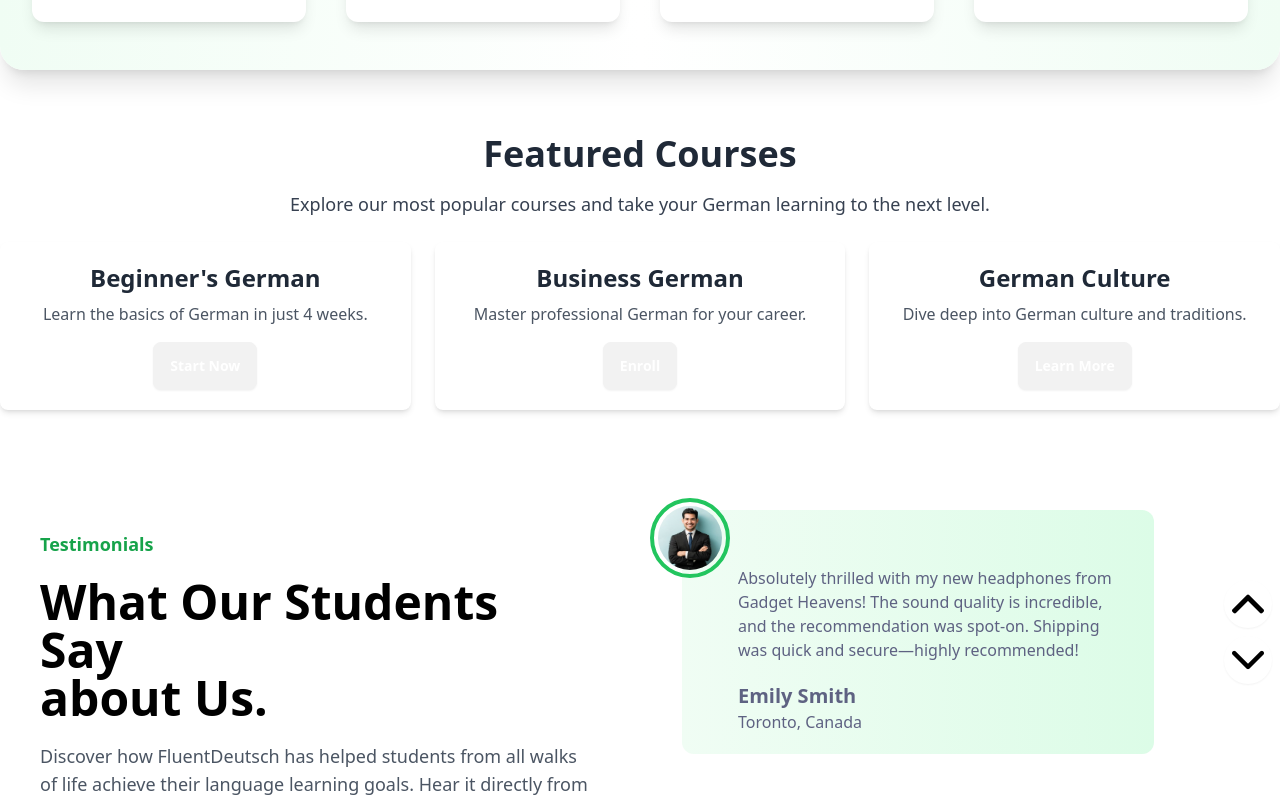
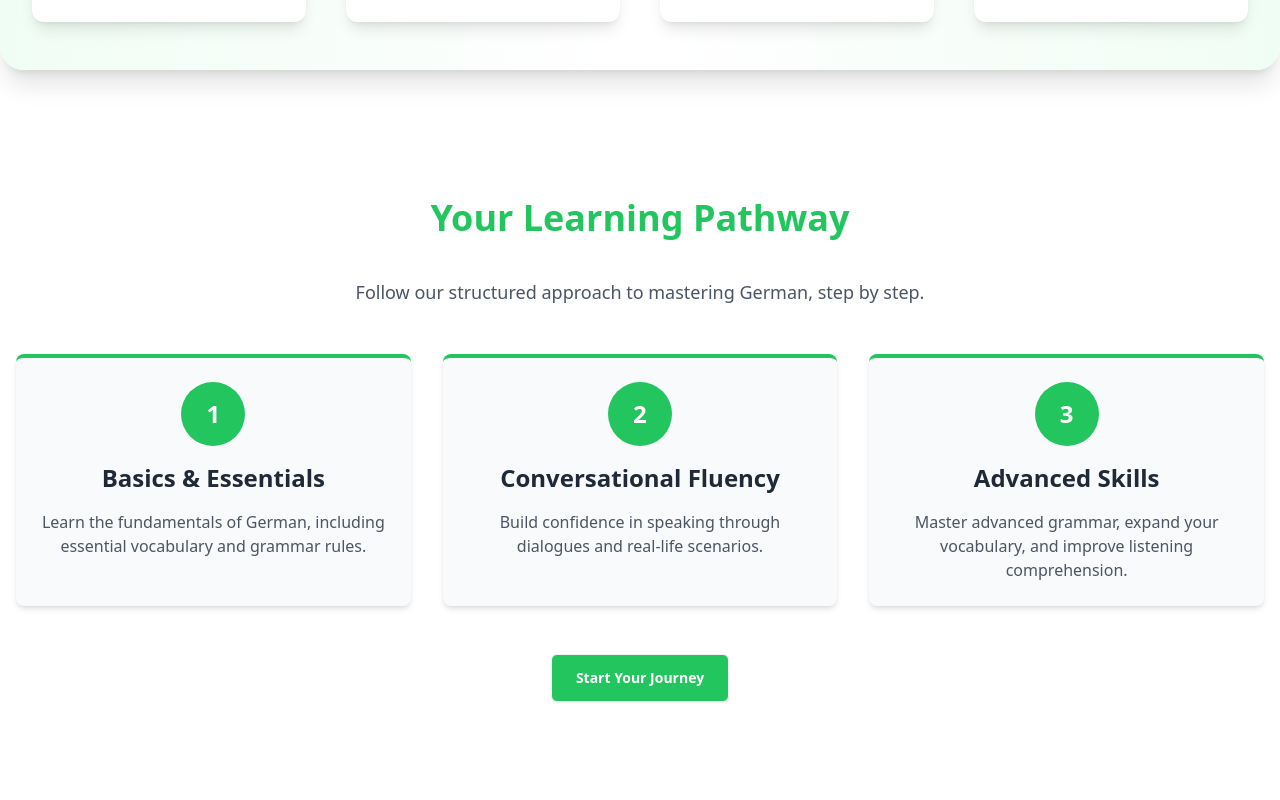
Before and after one commit to Schr0Smi1ey/Fluent-Deutsch, a React (Vite) app: page / in a window 1280 px wide. Shown: the part 2820-3620 px from the top of the page. Built offline with nearby package versions, Linux system fonts and the light colour scheme; no server answers.

Commit message:
Fixed some authentication related bug

```diff
--- /dev/null
+++ b/src/Components/Forms/forgotPassword.jsx
@@ -0,0 +1,64 @@
+import { useLocation, useNavigate } from "react-router-dom";
+import { useContext, useState } from "react";
+import { AuthContext } from "../../Contexts/AuthContext/AuthProvider";
+
+const ForgotPassword = () => {
+  const location = useLocation();
+  const navigate = useNavigate();
+  const [email, setEmail] = useState(location.state?.email || ""); // Access email from state
+  const { resetPassword, Toast } = useContext(AuthContext);
+  const handleSubmit = (e) => {
+    e.preventDefault();
+    resetPassword(email)
+      .then(() => {
+        Toast("Password reset mail was sent to your email!", "success");
+        navigate("/login");
+      })
+      .catch(() => {
+        Toast(error.message, "error");
+      });
+  };
+
+  return (
+    <div className="min-h-[500px] flex items-center justify-center bg-gradient-to-t from-green-200 to-green-100">
+      <div className="bg-white shadow-md rounded-lg p-8 w-full max-w-md">
+        <h2 className="text-4xl font-bold mb-6 text-center">Reset Password</h2>
+        <p className="text-gray-600 mb-4 text-center">
+          Enter your email to reset your password.
+        </p>
+        <form onSubmit={handleSubmit} className="space-y-6">
+          <div>
+            <label className="block text-sm font-medium mb-2" htmlFor="email">
+              Email
+            </label>
+            <input
+              type="email"
+              id="email"
+              value={email}
+              onChange={(e) => setEmail(e.target.value)}
+              className="w-full px-3 py-2 border rounded-lg focus:outline-none focus:ring-2 focus:ring-green-400"
+              placeholder="Enter your email"
+              required
+            />
+          </div>
+          <button
+            type="submit"
+            className="w-full bg-green-500 text-white font-bold py-2 rounded-lg hover:bg-green-600"
+          >
+            Reset Password
+          </button>
+        </form>
+        <div className="text-center mt-4">
+          <button
+            onClick={() => navigate("/login")}
+            className="text-sm text-blue-500 hover:underline"
+          >
+            Back to Login
+          </button>
+        </div>
+      </div>
+    </div>
+  );
+};
+
+export default ForgotPassword;
--- a/src/Components/Layout/Root.jsx
+++ b/src/Components/Layout/Root.jsx
@@ -3,8 +3,19 @@ import NavBar from "../Common/Navbar/Navbar";
 import Footer from "../Common/Footer/Footer";
 import { ToastContainer } from "react-toastify";
 import "react-toastify/dist/ReactToastify.css";
+import { RingLoader } from "react-spinners";
+import { useContext } from "react";
+import { AuthContext } from "../../Contexts/AuthContext/AuthProvider";
 
 const Root = () => {
+  const { loading } = useContext(AuthContext);
+  if (loading) {
+    return (
+      <div className="flex items-center justify-center h-screen">
+        <RingLoader color="#22c55d" size={150} />
+      </div>
+    );
+  }
   return (
     <div className="container mx-auto overflow-hidden">
       <NavBar></NavBar>
--- a/src/Components/Pages/Home/FeaturedCourses/FeaturedCourses.jsx
+++ /dev/null
@@ -1,44 +0,0 @@
-const FeaturedCourses = () => {
-  return (
-    <div className="container mx-auto">
-      <section id="featured" className="my-10 text-center">
-        <h2 className="text-4xl font-bold mb-4">Featured Courses</h2>
-        <p className="text-lg text-gray-700 mb-6">
-          Explore our most popular courses and take your German learning to the
-          next level.
-        </p>
-        <div className="grid grid-cols-1 sm:grid-cols-2 md:grid-cols-3 gap-6">
-          <div className="bg-white shadow-md p-5 rounded-lg">
-            <h3 className="text-2xl font-bold mb-2">Beginner's German</h3>
-            <p className="text-gray-600">
-              Learn the basics of German in just 4 weeks.
-            </p>
-            <button className="btn bg-primary-colour hover:bg-primary-colour text-white mt-4">
-              Start Now
-            </button>
-          </div>
-          <div className="bg-white shadow-md p-5 rounded-lg">
-            <h3 className="text-2xl font-bold mb-2">Business German</h3>
-            <p className="text-gray-600">
-              Master professional German for your career.
-            </p>
-            <button className="btn bg-primary-colour hover:bg-primary-colour text-white mt-4">
-              Enroll
-            </button>
-          </div>
-          <div className="bg-white shadow-md p-5 rounded-lg">
-            <h3 className="text-2xl font-bold mb-2">German Culture</h3>
-            <p className="text-gray-600">
-              Dive deep into German culture and traditions.
-            </p>
-            <button className="btn bg-primary-colour hover:bg-primary-colour text-white mt-4">
-              Learn More
-            </button>
-          </div>
-        </div>
-      </section>
-    </div>
-  );
-};
-
-export default FeaturedCourses;
--- a/src/Components/Pages/Home/Home.jsx
+++ b/src/Components/Pages/Home/Home.jsx
@@ -2,9 +2,9 @@ import React from "react";
 import Banner from "./Banner/Banner";
 import About from "./About/About";
 import Success from "./Success/Success";
-import FeaturedCourses from "./FeaturedCourses/FeaturedCourses";
 import Testimonials from "./Testimonials/Testimonials";
 import { Helmet } from "react-helmet";
+import LearningPathway from "./LearningPathWay/FeaturedCourses";
 
 const Home = () => {
   return (
@@ -15,7 +15,7 @@ const Home = () => {
       <Banner></Banner>
       <About></About>
       <Success></Success>
-      <FeaturedCourses></FeaturedCourses>
+      <LearningPathway></LearningPathway>
       <Testimonials></Testimonials>
     </div>
   );
--- /dev/null
+++ b/src/Components/Pages/Home/LearningPathWay/FeaturedCourses.jsx
@@ -0,0 +1,62 @@
+const LearningPathway = () => {
+  return (
+    <section className="py-16 bg-white">
+      <div className="container mx-auto px-4">
+        <h2 className="text-4xl font-extrabold text-green-500 text-center mb-10">
+          Your Learning Pathway
+        </h2>
+        <p className="text-lg text-gray-600 text-center mb-12">
+          Follow our structured approach to mastering German, step by step.
+        </p>
+        <div className="grid grid-cols-1 md:grid-cols-3 gap-8">
+          {/* Step 1 */}
+          <div className="text-center p-6 bg-gray-50 rounded-lg shadow-md border-t-4 border-green-500">
+            <div className="w-16 h-16 bg-green-500 text-white rounded-full mx-auto flex items-center justify-center text-2xl font-bold mb-4">
+              1
+            </div>
+            <h3 className="text-2xl font-bold text-gray-800 mb-4">
+              Basics & Essentials
+            </h3>
+            <p className="text-gray-600">
+              Learn the fundamentals of German, including essential vocabulary
+              and grammar rules.
+            </p>
+          </div>
+          {/* Step 2 */}
+          <div className="text-center p-6 bg-gray-50 rounded-lg shadow-md border-t-4 border-green-500">
+            <div className="w-16 h-16 bg-green-500 text-white rounded-full mx-auto flex items-center justify-center text-2xl font-bold mb-4">
+              2
+            </div>
+            <h3 className="text-2xl font-bold text-gray-800 mb-4">
+              Conversational Fluency
+            </h3>
+            <p className="text-gray-600">
+              Build confidence in speaking through dialogues and real-life
+              scenarios.
+            </p>
+          </div>
+          {/* Step 3 */}
+          <div className="text-center p-6 bg-gray-50 rounded-lg shadow-md border-t-4 border-green-500">
+            <div className="w-16 h-16 bg-green-500 text-white rounded-full mx-auto flex items-center justify-center text-2xl font-bold mb-4">
+              3
+            </div>
+            <h3 className="text-2xl font-bold text-gray-800 mb-4">
+              Advanced Skills
+            </h3>
+            <p className="text-gray-600">
+              Master advanced grammar, expand your vocabulary, and improve
+              listening comprehension.
+            </p>
+          </div>
+        </div>
+        <div className="text-center mt-12">
+          <button className="btn bg-green-500 hover:bg-green-600 text-white py-3 px-6 rounded-md transition duration-200">
+            Start Your Journey
+          </button>
+        </div>
+      </div>
+    </section>
+  );
+};
+
+export default LearningPathway;
--- a/src/Components/Pages/Tutorials/Tutorials.jsx
+++ b/src/Components/Pages/Tutorials/Tutorials.jsx
@@ -120,7 +120,7 @@ const Tutorials = () => {
         </div>
       </div>
 
-      <div className="grid grid-cols-1 md:grid-cols-2 p-5 lg:grid-cols-3 gap-5">
+      <div className="grid grid-cols-1 sm:grid-cols-2 p-5 lg:grid-cols-3 gap-5">
         {tutorials.map((tutorial) => (
           <div
             key={tutorial.id}
@@ -133,7 +133,7 @@ const Tutorials = () => {
               <img
                 src={`https://img.youtube.com/vi/${tutorial.videoId}/0.jpg`}
                 alt="Video thumbnail"
-                className="w-[300px] md:w-[350px] lg:w-[450px] h-[150px] md:h-[250px] lg:h-[300px] rounded-2xl object-cover"
+                className="w-[300px] md:w-[350px] lg:w-[450px] h-[250px] lg:h-[300px] rounded-2xl object-cover"
               />
               <div className="absolute inset-0 flex items-center justify-center bg-black bg-opacity-50 rounded-2xl">
                 <span className="flex items-center gap-2 text-green-500 text-2xl font-bold">
--- a/src/Contexts/AuthContext/AuthProvider.jsx
+++ b/src/Contexts/AuthContext/AuthProvider.jsx
@@ -8,21 +8,21 @@ import {
   updateProfile,
   GoogleAuthProvider,
   signInWithPopup,
+  sendPasswordResetEmail,
 } from "firebase/auth";
-import { auth } from "../../API/firebase.init";
+import { auth } from "../../API/firebase.init.js";
 import { toast, Flip } from "react-toastify";
 export const AuthContext = createContext(null);
 const provider = new GoogleAuthProvider();
 
 const AuthProvider = ({ children }) => {
   const [user, setUser] = useState(null);
-  const [loading, setLoading] = useState(false);
+  const [loading, setLoading] = useState(true);
   const createUser = (email, password) => {
     setLoading(true);
     return createUserWithEmailAndPassword(auth, email, password);
   };
   const signInUser = (email, password) => {
-    setLoading(true);
     return signInWithEmailAndPassword(auth, email, password);
   };
   const signOutUser = () => {
@@ -39,15 +39,18 @@ const AuthProvider = ({ children }) => {
       photoURL: photoURL,
     });
   };
+  const resetPassword = (email) => {
+    return sendPasswordResetEmail(auth, email);
+  };
   useEffect(() => {
     const unsubscribe = onAuthStateChanged(auth, (user) => {
       if (user) {
         setUser(user);
-        setLoading(false);
       } else {
-        setLoading(false);
         setUser(null);
       }
+      console.log("called");
+      setLoading(false);
     });
     return () => unsubscribe();
   }, []);
@@ -76,7 +79,9 @@ const AuthProvider = ({ children }) => {
     updateUserProfile,
     setUser,
     loading,
+    setLoading,
     Toast,
+    resetPassword,
   };
   return (
     <AuthContext.Provider value={authInfo}>{children}</AuthContext.Provider>
--- a/src/main.jsx
+++ b/src/main.jsx
@@ -15,6 +15,7 @@ import PrivateRoute from "./PrivateRoute/PrivateRoute";
 import Profile from "./Components/PrivateData/Profile";
 import UpdateProfile from "./Components/Forms/UpdateProfile";
 import AboutUs from "./Components/Pages/AboutUs/AboutUs";
+import ForgotPassword from "./Components/Forms/forgotPassword";
 
 const router = createBrowserRouter([
   {
@@ -81,6 +82,10 @@ const router = createBrowserRouter([
         path: "/about-us",
         element: <AboutUs></AboutUs>,
       },
+      {
+        path: "/forgot-password",
+        element: <ForgotPassword></ForgotPassword>,
+      },
     ],
   },
 ]);
```
Also changed, not shown: src/Components/Forms/Login.jsx (+42 -14 lines), src/Components/Forms/SignUp.jsx (+22 -11 lines).
